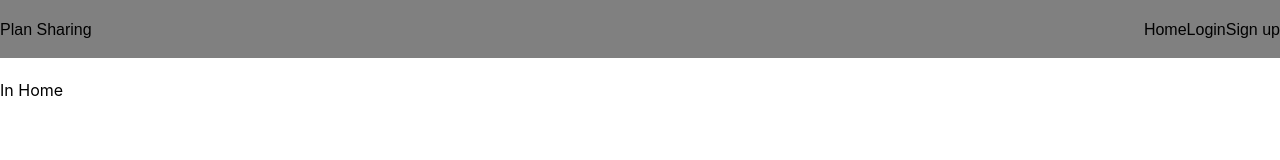
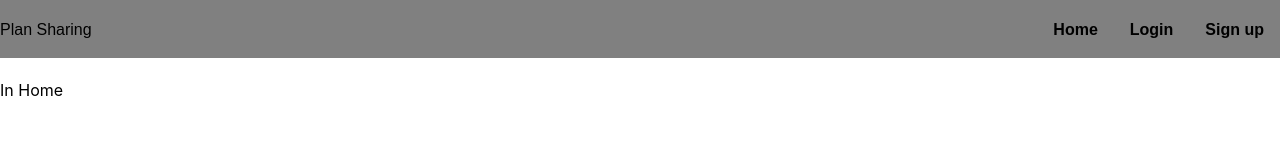
Before and after one commit to eric-klimowich/plan-sharing-frontend, a React (Create React App) app: page / in a window 1280 px wide. Shown: the top 160 px of the page. Built offline with nearby package versions, Linux system fonts and the light colour scheme.

Commit message:
Improved spacing and font for Navbar links

```diff
--- a/src/App.css
+++ b/src/App.css
@@ -29,3 +29,8 @@ body {
   list-style: none;
   display: flex;
 }
+
+.main-nav__item {
+  margin: 0 1rem;
+  font-weight: bold;
+}
```
